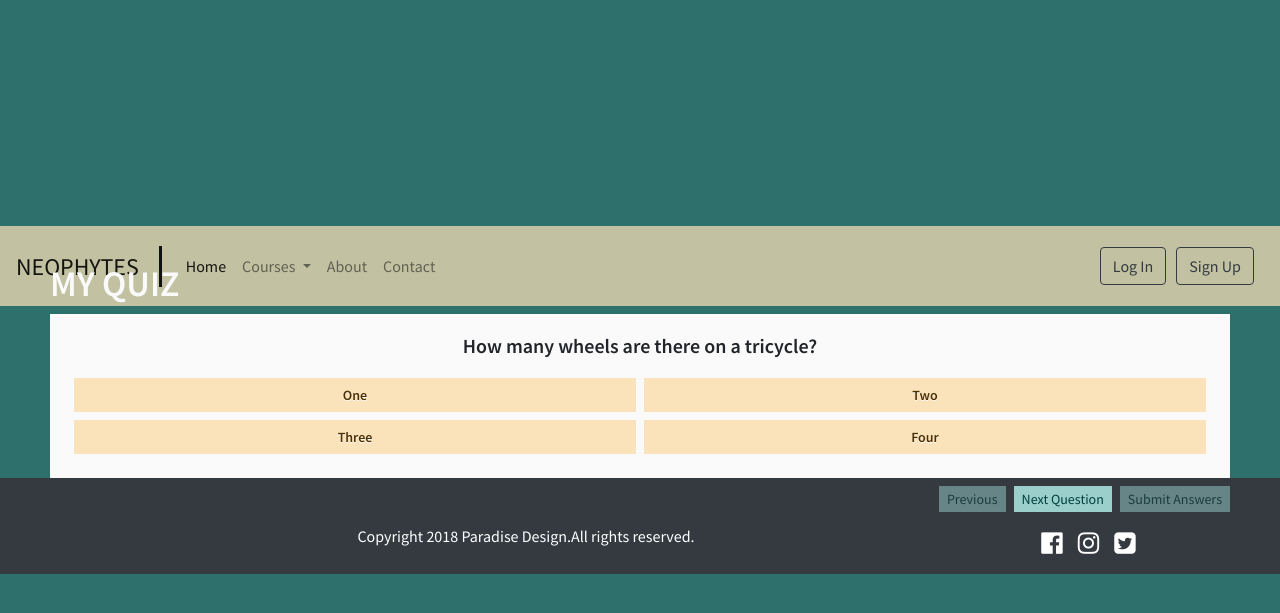
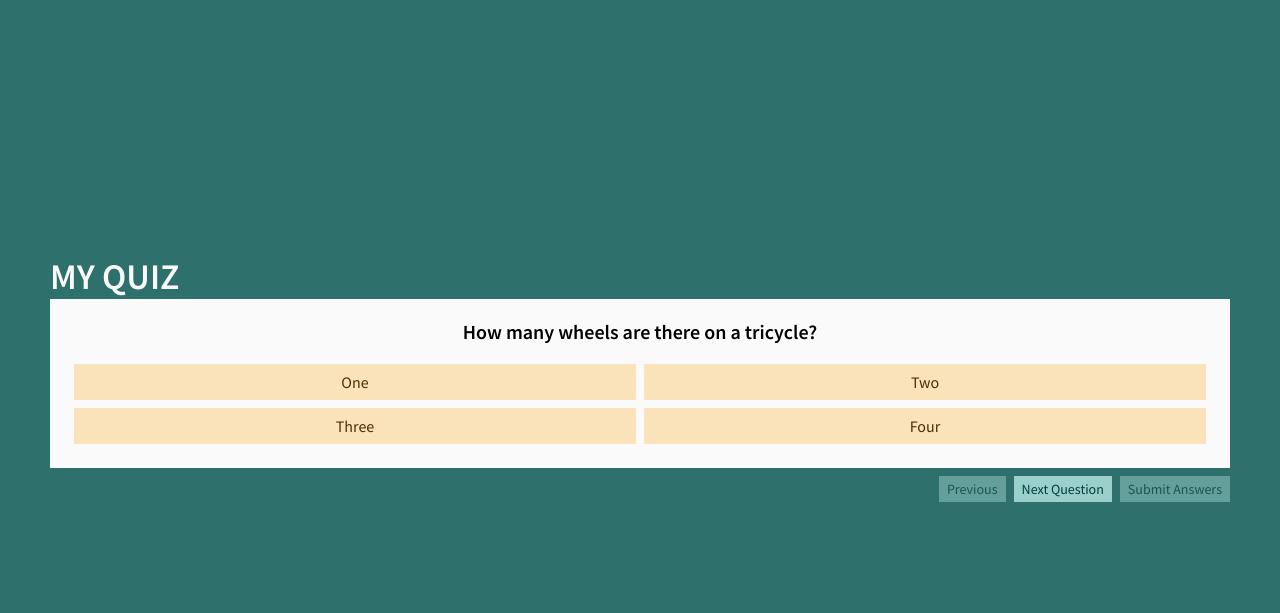
Before and after one commit to vnsharma61/Hackathon, a PHP site: page /questions.html in a window 1280 px wide. Shown: the top 613 px of the page. Run offline with PHP 8.4, Linux system fonts and the light colour scheme; some libraries are stand-ins or nearby versions.

Commit message:
questions

```diff
--- a/css/questions.css
+++ b/css/questions.css
@@ -127,141 +127,3 @@ body {
   font-weight: 600;
   font-size: 20px;
 }
-
-/*&&&&&&&&&&&&&&&&&&&&&&&&&&-------Header&Footer&&&&&&&&&&&&&&&&&&&&&&&&&&&&&&&&&&&&8*/
-section.heroSec {
-    background: linear-gradient(to right,#00F260,#0575E6);
-    padding: 160px;
-}
-.heroSec h1{
-  font-size: 80px;
-  color: #fff;
-}
-.heroSec p{
-  color: #fff;
-  font-size: 18px;
-}
-.heroSec a
-{
-  color: #fff;
-  background: #19d376;
-  border-color: #19d376;
-}
-.servicesSec{
-  padding: 80px 0;
-}
-.servicesSec a,
-.servicesSec a:hover{
-  background-color: #343a40;
-  border-color: #343a40;
-}
-.FeatureOne{
-  padding: 60px 0;
-  background: #f9f9f9;
-}
-.FeatureOne h2{
-  margin-top: 100px;
-}
-.FeatureTwo{
-  padding: 60px 0;
-  background: #f9f9f9;
-}
-.FeatureTwo h2{
-  margin-top: 100px;
-}
-footer p{
-  margin: 0;
-}
-.social{
-  margin: 0;
-  padding: 0;
-}
-.social li{
-  display: inline-block;
-  padding: 5px 0;
-  list-style: none;
-}
-.social i{
-  font-size: 25px;
-}
-.pageTitle {
-  padding: 50px;
-  background: linear-gradient(to right,#00F260,#0575E6)
-}
-.pageTitle{
-  font-size: 45px;
-}
-.abtwel{
-  padding: 80px 0;
-  background: #f9f9f9;
-}
-.abtwel h2{
-  margin-top: 50px;
-  font-size: 40px;
-}
-.abtwel .sep{
-  height: 3px;
-  margin: 15px 0 20px;
-  width: 42%;
-  background: #19d376;
-}
-.ourteam{
-  padding: 80px 0;
-}
-.ourteam h2{
-  font-size: 40px;
-}
-.ourteam .desc{
-  padding: 0 130px;
-}
-.ourteam .team{
-  box-shadow: 2px 2px 12px rgba(0,0,0,0.2);
-}
-.ourteam .team h3{
-  font-size: 20px;
-}
-.ourteam .team h3 small{
-  font-style: italic;
-  font-size: 70%;
-}
-.contact {
-  padding: 50px;
-  background: linear-gradient(to right,#00F260,#0575E6)
-}
-.contact{
-  font-size: 45px;
-}
-.gettoknow{
-  padding: 50px 0;
-  background: #f9f9f9;
-}
-.gettoknow h2{
-  margin-top: 30px;
-  font-size: 40px;
-}
-.gettoknow .sep{
-  height: 3px;
-  margin: 15px 0 20px;
-  width: 70%;
-  background: #19d376;
-}
-input#subject {
-    margin-top: 10px;
-}
-textarea#exampleFormControlTextarea1 {
-    margin-top: 10px;
-}
-.gettoknow p{
-  background: linear-gradient(to right,#00F260,#0575E6);
-  font-size: 20px;
-  padding: 20px 20px;
-  margin: 40px 0;
-}
-.btn.btn-primary.btn-md {
-    margin-top: 10px;
-}
-
-.right .i{
-  padding-right: 15px;
-}
-/*&&&&&&&&&&&&&&&&&&&&&&&&&&&&&&&&&&&&&&&&&Header&Footer&&&&&&&&&&&&&&&&&&&&&&&&&&&&&&&*/
--- a/questions.html
+++ b/questions.html
@@ -1,104 +1,19 @@
 <!DOCTYPE html>
-<html>
+<html lang="en" >
+
 <head>
+  <meta charset="UTF-8">
+  <title>Multiple Choice Quiz</title>
 
-  <!-- Required meta tags -->
-  <meta charset="utf-8">
-    <meta name="viewport" content="width=device-width, initial-scale=1, shrink-to-fit=no">
 
-  <!-- Bootstrap CSS -->
-    <link rel="stylesheet" href="https://stackpath.bootstrapcdn.com/bootstrap/4.1.3/css/bootstrap.min.css" integrity="sha384-MCw98/SFnGE8fJT3GXwEOngsV7Zt27NXFoaoApmYm81iuXoPkFOJwJ8ERdknLPMO" crossorigin="anonymous">
 
-    <!--icon for footer-->
-    <link rel="stylesheet" href="https://cdnjs.cloudflare.com/ajax/libs/font-awesome/4.7.0/css/font-awesome.css" />
-
-    <!--style for this webbapp//css file-->
-    <link rel="stylesheet" type="text/css" href="css/style.css">
-    <link rel="stylesheet" type="text/css" href="css/questions.css">
-
-    <link href="https://fonts.googleapis.com/css?family=Josefin+Sans|Roboto|Roboto+Condensed" rel="stylesheet">
-
-  <title>Neophytes | Online Assessment</title>
+      <link rel="stylesheet" href="css/questions.css">
 
 
 </head>
+
 <body>
 
-  <!--&&&&&&&&&&&&&&&&&&&&&&&&&&&&&&&--Header Begins--&&&&&&&&&&&&&&&&&&&&&&&&&&&&&&&&&&&&-->
-
-<nav class="navbar navbar-expand-lg navbar-light bg-light navbar-fixed-top topnav">
-  <a class="navbar-brand" href="">NEOPHYTES</a>
-  <button class="navbar-toggler" type="button" data-toggle="collapse" data-target="#navbarSupportedContent" aria-controls="navbarSupportedContent" aria-expanded="false" aria-label="Toggle navigation">
-    <span class="navbar-toggler-icon"></span>
-  </button>
-
-  <div class="collapse navbar-collapse" id="navbarSupportedContent">
-    <ul class="navbar-nav mr-auto">
-      <li class="nav-item active">
-        <a class="nav-link" href="main_index.html">Home <span class="sr-only">(current)</span></a>
-      </li>
-      <li class="nav-item dropdown">
-        <a class="nav-link dropdown-toggle" href="#" id="navbarDropdown" role="button" data-toggle="dropdown" aria-haspopup="true" aria-expanded="false">
-          Courses
-        </a>
-        <div class="dropdown-menu" aria-labelledby="navbarDropdown">
-          <a class="dropdown-item" href="#">General Knowledge</a>
-          <a class="dropdown-item" href="#">Aptitude Test</a>
-          <a class="dropdown-item" href="#">IQ Test</a>
-        </div>
-      </li>
-      <li class="nav-item">
-        <a class="nav-link" href="#">About</a>
-      </li>
-      <li class="nav-item">
-        <a class="nav-link" href="feedbackform.php">Contact</a>
-      </li>
-    </ul>
-    <ul class="navbar-nav ml-auto">
-
-
-      <button type="button" class="btn btn-outline-dark" data-toggle="modal" data-target="#popUpWindow">Log In</button>
-
-    <div class="modal fade" id="popUpWindow">
-        <div class="modal-dialog">
-            <div class="modal-content">
-
-                <!-- header -->
-                <div class="modal-header">
-                    <h3 class="modal-title mr-auto">Log In</h3>
-                    <button type="button" class="close ml-auto" data-dismiss="modal">&times;</button>
-                </div>
-
-                <!-- body (form) -->
-                <div class="modal-body">
-                    <form role="form">
-                        <div class="form-group">
-                            <input type="email" class="form-control" placeholder="Email">
-                        </div>
-                        <div class="form-group">
-                            <input type="password" class="form-control" placeholder="Password">
-                        </div>
-                    </form>
-                </div>
-
-                <!-- button -->
-                <div class="modal-footer">
-                    <button class="btn btn-primary btn-block">Submit</button>
-                </div>
-              </div>
-        </div>
-    </div>
-
-</div>
-
-
-      <a href="#"><button type="button" class="btn btn-outline-dark">Sign Up</button></a>
-    </ul>
-  </div>
-</nav>
-
-  <!--&&&&&&&&&&&&&&&&&&&&&&&&&&&&&&&--Header Ends--&&&&&&&&&&&&&&&&&&&&&&&&&&&&&&&&&&&&-->
-<section class="container-f">
   <div id="quiz">
   <h1 id="quiz-name"></h1>
   <button id="submit-button">Submit Answers</button>
@@ -115,40 +30,10 @@
 
 
     <script  src="js/questions.js"></script>
-</section>
 
-  <!--Footer Section starts-->
-  <footer class="bg-dark py-5">
-    <div class="container">
-      <div class="row">
-        <div class="left">
-          <p class="text-white">Copyright 2018 Paradise Design.All rights reserved.</p>
-        </div>
-        <div class="right">
-          <ul class="social text-white text-right">
-            <li>
-              <i class="fa fa-facebook-official" aria-hidden="true"></i>
 
-            </li>
-            <li>
-              <i class="fa fa-instagram" aria-hidden="true"></i>
-            </li>
-            <li>
-              <i class="fa fa-twitter-square" aria-hidden="true"></i>
-            </li>
-            </ul>
-        </div>
 
-      </div>
-
-  </footer>
-  <!--Footer Section Ends-->
-
-<!-- Optional JavaScript -->
-    <!-- jQuery first, then Popper.js, then Bootstrap JS -->
-    <script src="https://code.jquery.com/jquery-3.3.1.slim.min.js" integrity="sha384-q8i/X+965DzO0rT7abK41JStQIAqVgRVzpbzo5smXKp4YfRvH+8abtTE1Pi6jizo" crossorigin="anonymous"></script>
-    <script src="https://cdnjs.cloudflare.com/ajax/libs/popper.js/1.14.3/umd/popper.min.js" integrity="sha384-ZMP7rVo3mIykV+2+9J3UJ46jBk0WLaUAdn689aCwoqbBJiSnjAK/l8WvCWPIPm49" crossorigin="anonymous"></script>
-    <script src="https://stackpath.bootstrapcdn.com/bootstrap/4.1.3/js/bootstrap.min.js" integrity="sha384-ChfqqxuZUCnJSK3+MXmPNIyE6ZbWh2IMqE241rYiqJxyMiZ6OW/JmZQ5stwEULTy" crossorigin="anonymous"></script>
 
 </body>
+
 </html>
```
Also changed, not shown: js/questions.js (line endings or trailing spaces).
